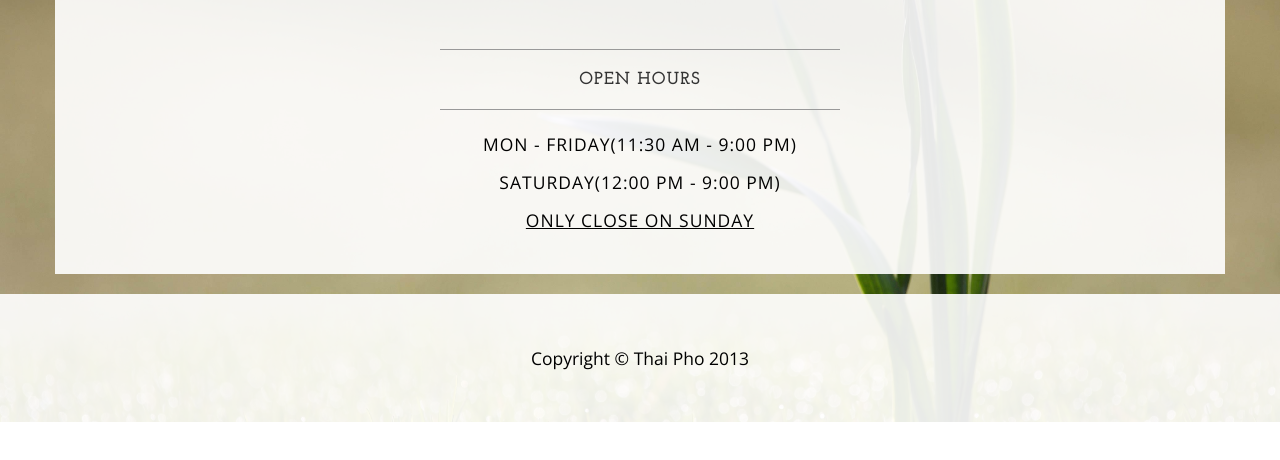
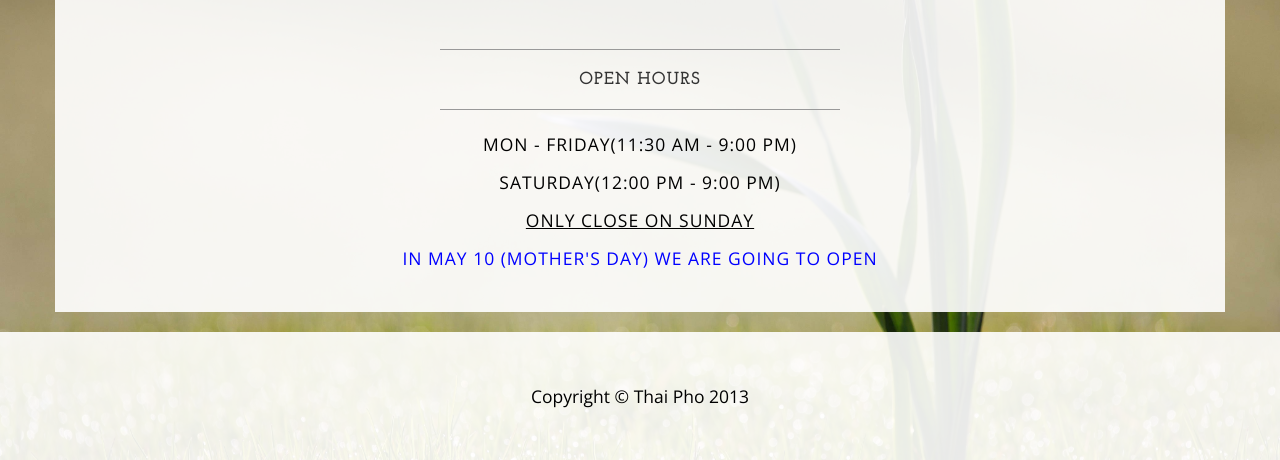
Before and after one commit to dijer119/mysite, a Django app: page / in a window 1280 px wide. Shown: the part 1174-1634 px from the top of the page. Before the commit the page ends 1596 px from the top, so only its background shows below. Run offline with Django 3.2, Linux system fonts and the light colour scheme; some libraries are stand-ins or nearby versions.

Commit message:
index update

```diff
--- a/templates/thaipho2/index.html
+++ b/templates/thaipho2/index.html
@@ -33,7 +33,7 @@
                    <p class="intro-text text-center"> Mon - Friday(11:30 am - 9:00 pm)</p>
                    <p class="intro-text text-center">  Saturday(12:00 pm - 9:00 pm)</p>
                    <p class="intro-text text-center"> <u> Only close on Sunday</u></p>
-
+                   <p class="intro-text text-center"> <font color="blue">In May 10 (Mother's day) we are going to open</font></p>
                 </div>
             </div>
         </div>
```
